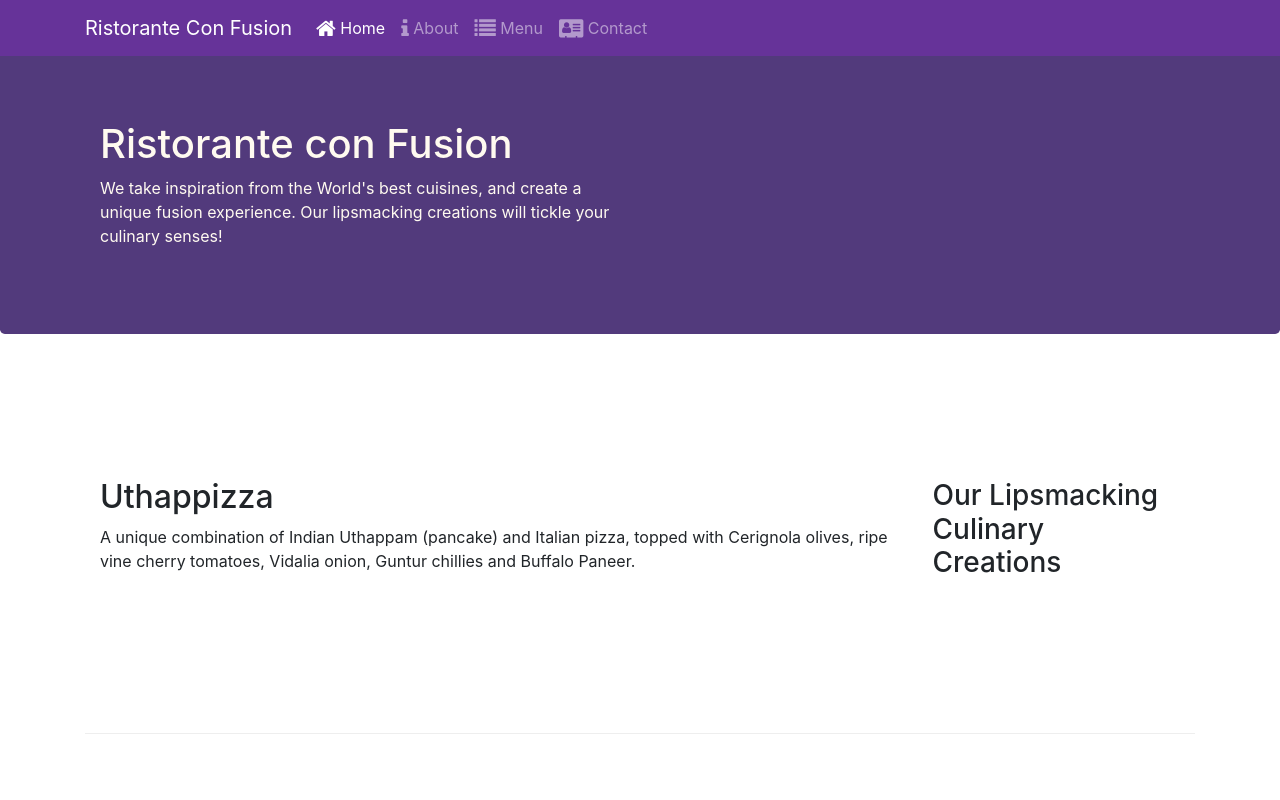
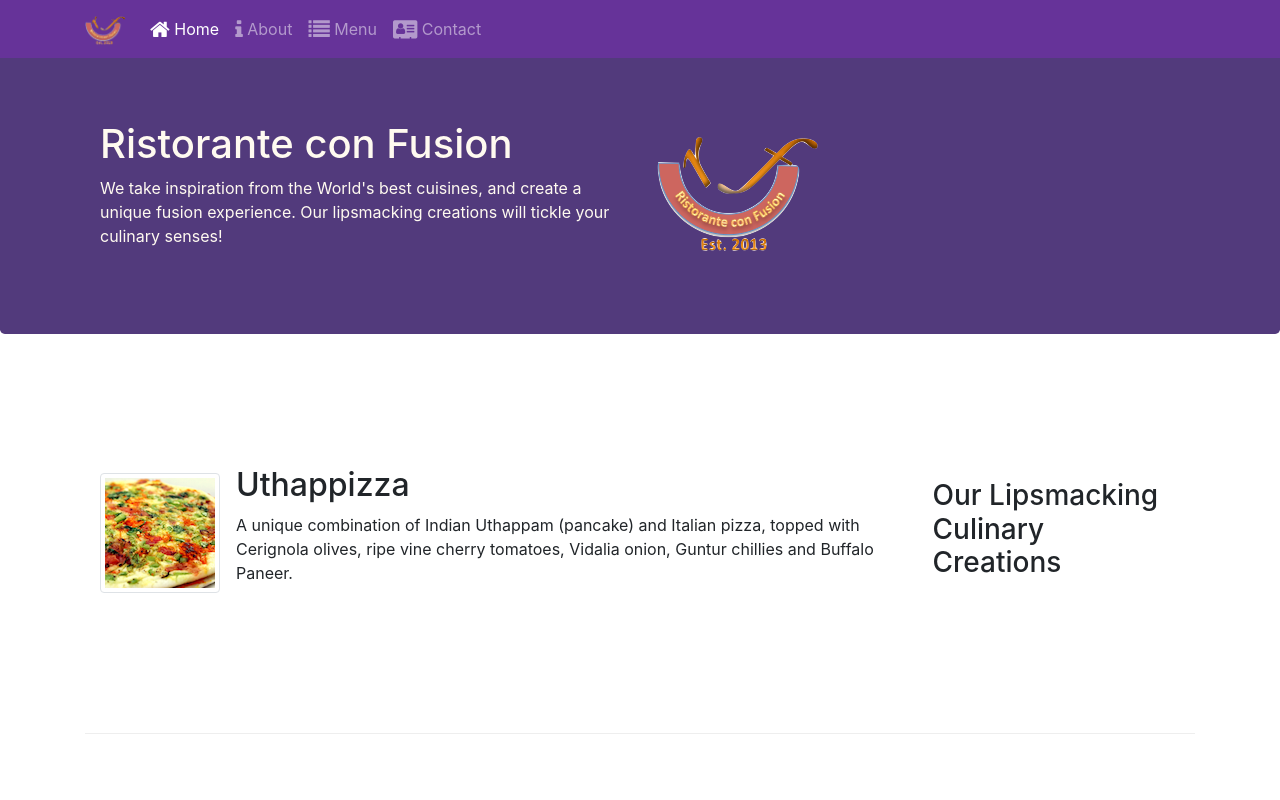
Before and after one commit to nat-v/front-end-coursera, a website: page index.html in a window 1280 px wide. Shown: the top 800 px of the page. Drawn offline with nearby package versions, Linux system fonts and the light colour scheme.

Commit message:
Images and Media

```diff
--- a/index.html
+++ b/index.html
@@ -20,7 +20,7 @@
             <button class="navbar-toggler" type="button" data-toggle="collapse" data-target="#Navbar">
                 <span class="navbar-toggler-icon"></span>
             </button>
-            <a class="navbar-brand" href="./index.html">Ristorante Con Fusion</a>
+            <a class="navbar-brand" href="./index.html"><img src="img/logo.png" height="30" width="41" /></a>
             <div class="collapse navbar-collapse" id="Navbar">
                 <ul class="navbar-nav mr-auto">
                     <li class="nav-item">
@@ -56,7 +56,8 @@
                     <p>We take inspiration from the World's best cuisines, and create a unique fusion experience. Our
                         lipsmacking creations will tickle your culinary senses!</p>
                 </div>
-                <div class="col-12 col-sm">
+                <div class="col-12 col-sm align-self-center">
+                    <img src="img/logo.png" class="img-fluid" />
                 </div>
             </div>
         </div>
@@ -68,10 +69,18 @@
                 <h3>Our Lipsmacking Culinary Creations</h3>
             </div>
             <div class="col col-sm order-sm-first col-md">
-                <h2>Uthappizza</h2>
-                <p class="d-none d-sm-block">A unique combination of Indian Uthappam (pancake) and Italian pizza, topped
+                <div class="media">
+                    <img class="d-flex mr-3 img-thumbnail align-self-center" src="img/uthappizza.png"
+                        alt="uthappizza" />
+                    <div class="media-body">
+                        <h2 class="mt-0">Uthappizza</h2>
+                        <p class="d-none d-sm-block">A unique combination of Indian Uthappam (pancake) and Italian
+                            pizza,
+                            topped
                             with Cerignola olives,
                             ripe vine cherry tomatoes, Vidalia onion, Guntur chillies and Buffalo Paneer.</p>
+                    </div>
+                </div>
             </div>
         </div>
 
@@ -94,12 +103,18 @@
                 <h3>Meet our Culinary Specialists</h3>
             </div>
             <div class="col col-sm col-sm order-sm-first col-md">
+                <div class="media">
+                    <img class="d-flex mr-3 img-thumbnail align-self-center" src="img/alberto.png" alt="alberto" />
+                    <div class="media-body">
                         <h2>Alberto Somayya</h2>
                         <h4>Executive Chef</h4>
-                <p class="d-none d-sm-block">Award winning three-star Michelin chef with wide International experience
+                        <p class="d-none d-sm-block">Award winning three-star Michelin chef with wide International
+                            experience
                             having worked closely with
                             whos-who in the culinary world, he specializes in creating mouthwatering Indo-Italian fusion
                             experiences. </p>
+                    </div>
+                </div>
             </div>
         </div>
     </div>
```
Also changed, not shown: aboutus.html (+46 -24 lines), contactus.html (+3 -2 lines), img/alberto.png (added), img/buffet.png (added), img/logo.png (added), img/uthappizza.png (added). Lines whose indentation alone changed are shown as unchanged.
